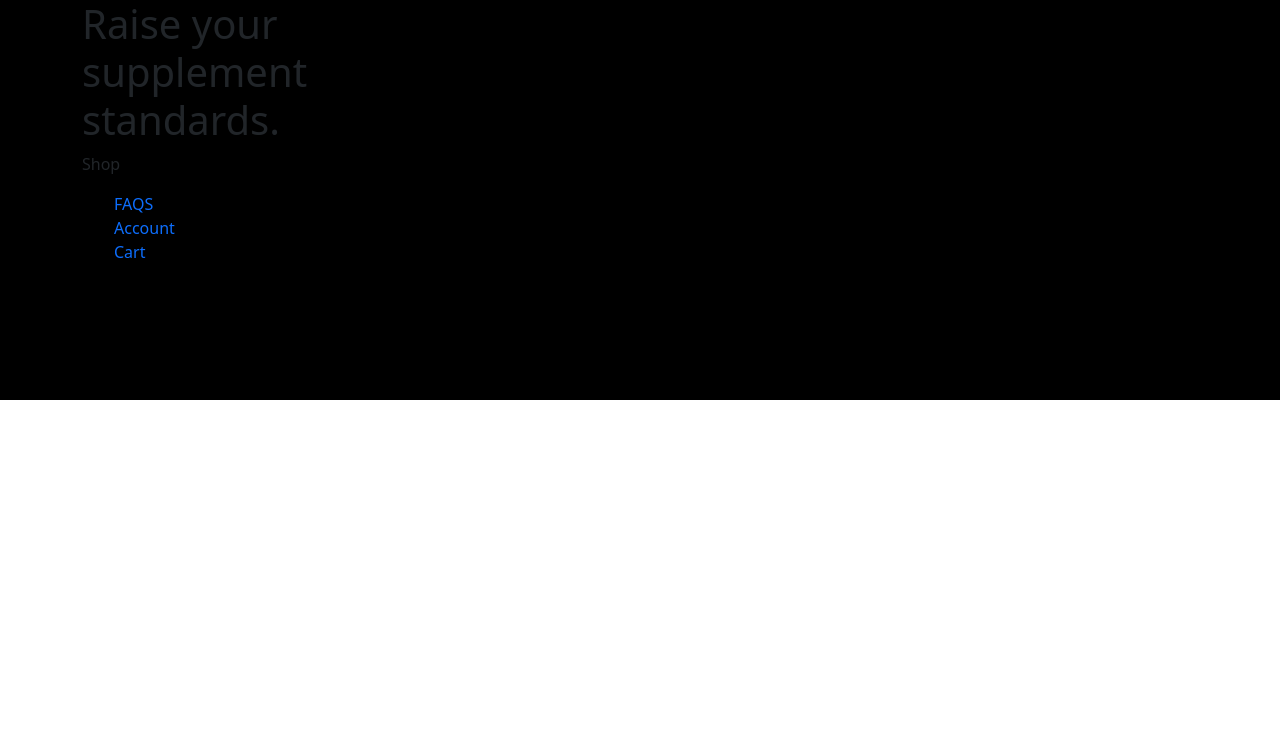
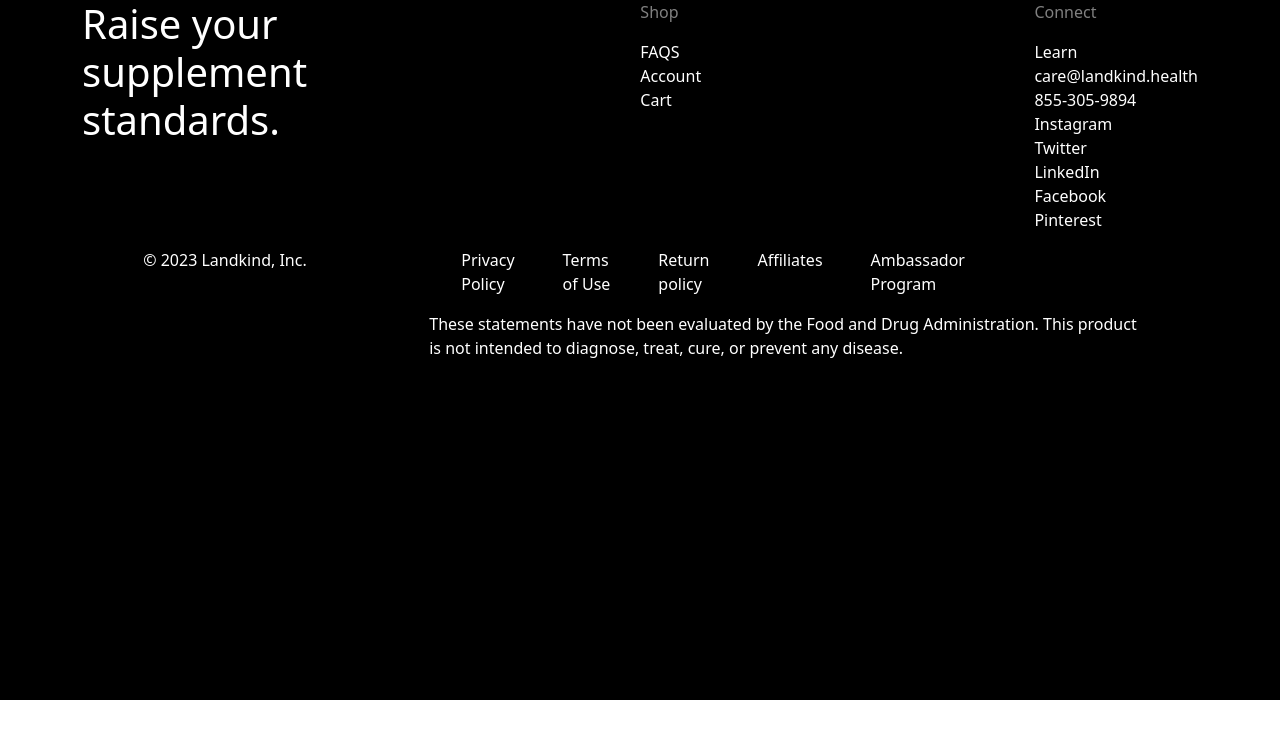
Before and after one commit to Xojiakbar7777/Proyekt_boshlandi, a plain HTML site: page index.html in a window 1280 px wide. Drawn offline with nearby package versions, Linux system fonts and the light colour scheme.

Commit message:
Rajab kot

```diff
--- a/index.html
+++ b/index.html
@@ -41,23 +41,63 @@
     </div>
 
 
-    <div class="8" style="height: 400px; background-color: black;">
-<div class="container">
-    <h1>
+    <div class="8" style="height: 700px; background-color: black;">
+<div class="container d-flex" style="justify-content: space-between;">
+    <h1 style="color: white;">
         Raise your <br>  supplement <br>standards.
     </h1>
     <div>
-        <p>Shop</p>
+
         <ul>
-            <li>
+            <p style="color: #808080;">Shop</p>
+            <li style="color: white;">
                 <a href="">FAQS</a>
             </li>
-            <li><a href="">Account</a></li>
+            <li ><a href="">Account</a></li>
             <li><a href="">Cart</a></li>
         </ul>
     </div>
 
+    <div>
+
+        <ul>
+            <p style="color: #808080;">Connect</p>
+            <li style="color: white;">
+                <a href="">Learn</a>
+            </li>
+            <li ><a href="">care@landkind.health</a></li>
+            <li><a href="">855-305-9894</a></li>
+            <li><a href="">Instagram</a></li>
+            <li><a href="">Twitter</a></li>
+            <li><a href="">LinkedIn</a></li>
+            <li><a href="">Facebook</a></li>
+            <li><a href="">Pinterest</a></li>
+        </ul>
+    </div>
+
+
+
 </div>
+
+<div class="container d-flex justify-content-around">
+    <div class="left">
+        <p style="color: white;">© 2023 Landkind, Inc.</p>
+    </div>
+    <div class="right">
+        <ul class="d-flex gap-5">
+            <li>
+                <a href="">Privacy <br>Policy</a>
+            </li>
+            <li><a href="">Terms <br>of Use</a></li>
+            <li><a href="">Return <br>policy</a></li>
+            <li><a href="">Affiliates</a></li>
+            <li><a href="">Ambassador <br>Program</a></li>
+        </ul>
+        <p style="color: white;">These statements have not been evaluated by the Food and Drug Administration. This product <br>is not intended to diagnose, treat, cure, or prevent any disease.</p>
+    </div>
+</div>
+
+
     </div>
 
     <script src="https://cdn.jsdelivr.net/npm/bootstrap@5.3.3/dist/js/bootstrap.bundle.min.js" integrity="sha384-YvpcrYf0tY3lHB60NNkmXc5s9fDVZLESaAA55NDzOxhy9GkcIdslK1eN7N6jIeHz" crossorigin="anonymous"></script>
--- a/style.css
+++ b/style.css
@@ -3,4 +3,5 @@ ul li{
 }
 ul li a{
     text-decoration: none;
+    color: white;
 }
```
